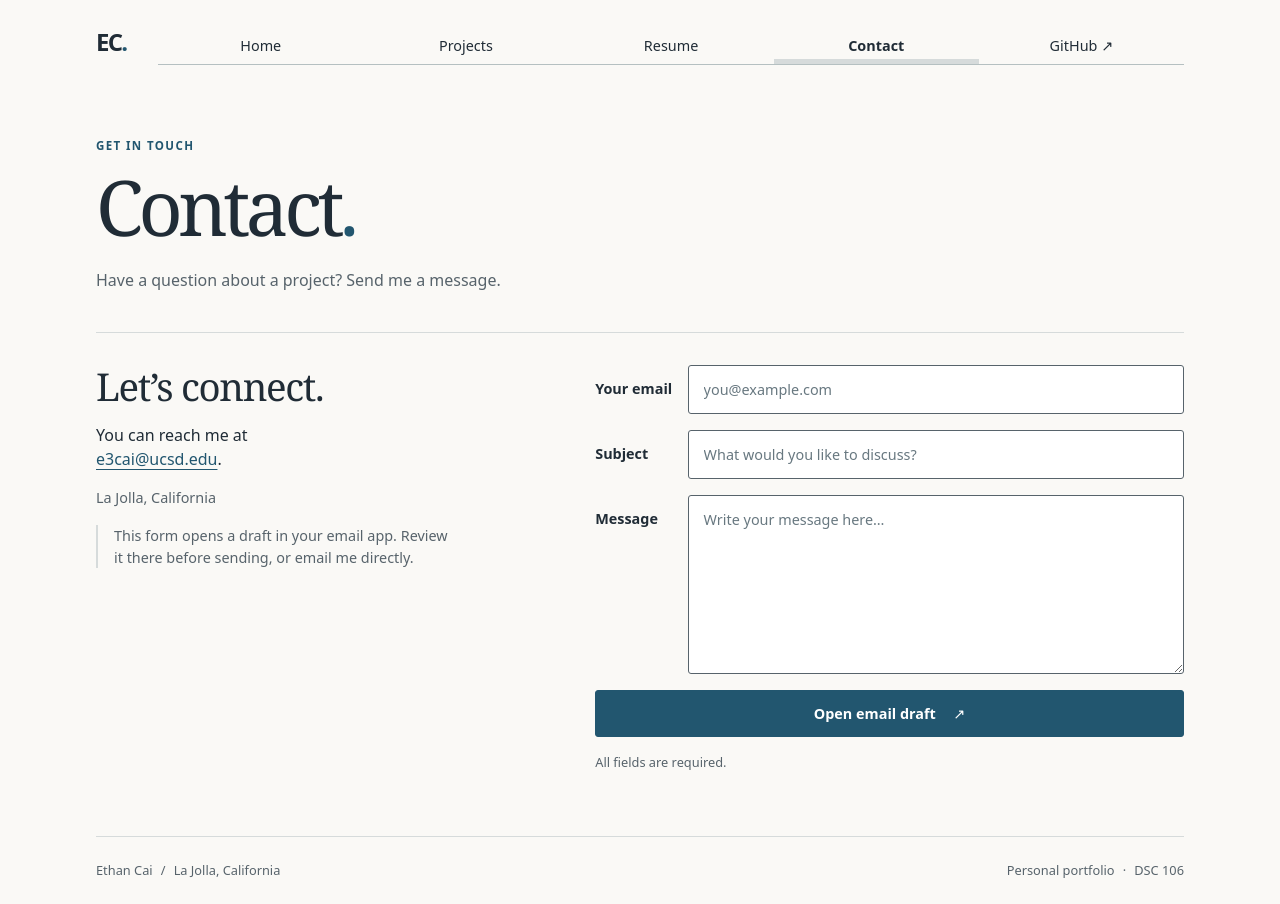
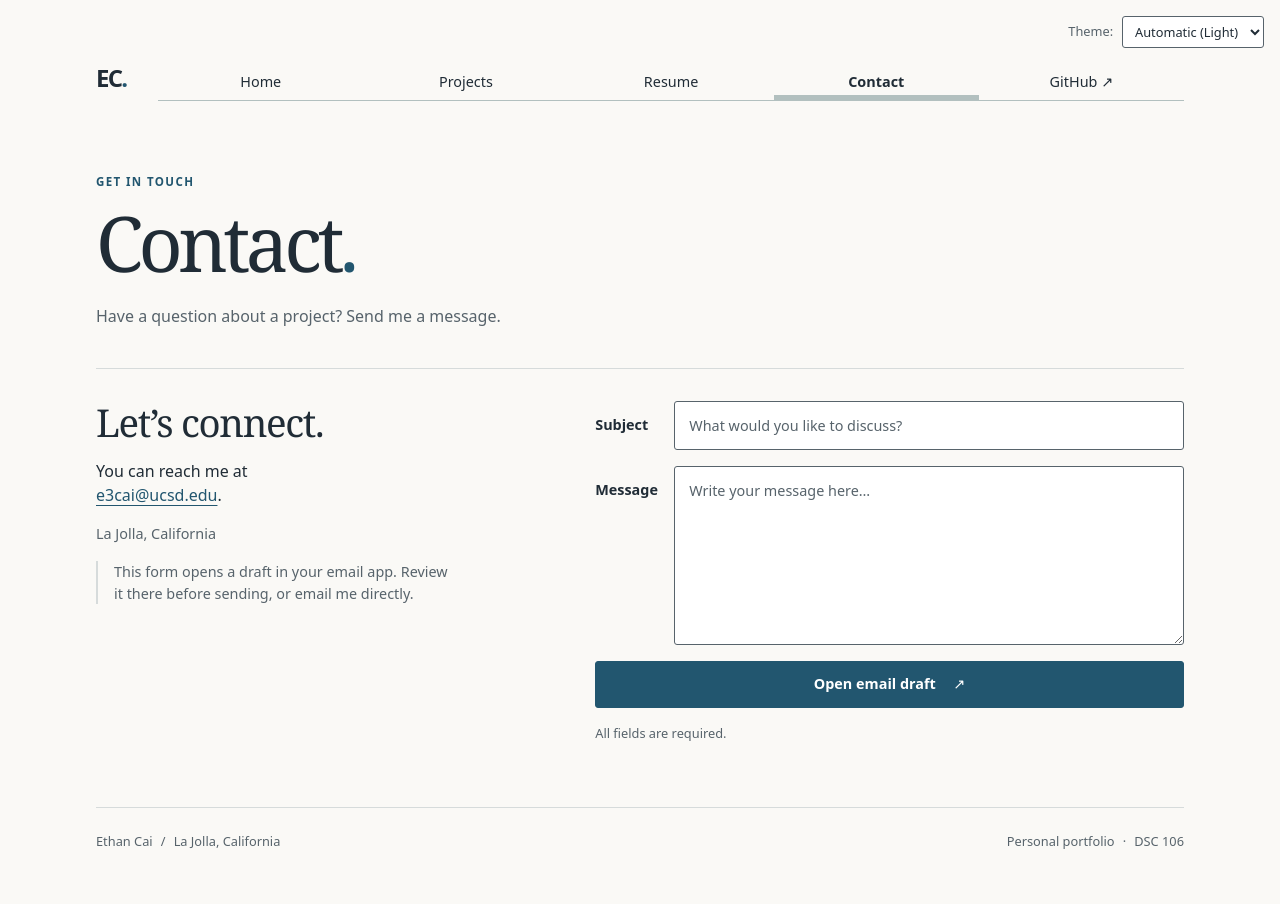
Before and after one commit to gyjdb/portfolio, a plain HTML site: page contact/index.html in a window 1280 px wide. After the commit the page ends 875 px from the top, so only its background shows below. Drawn offline with Linux system fonts and the light colour scheme.

Commit message:
Lab 3: add JavaScript navigation, dark mode switch, and contact form
- Add global.js to every page as a module
- Generate the nav from a pages list with BASE_PATH, highlight the current page, open external links in a new tab
- Add a Light/Dark/Automatic theme switch saved in localStorage, with theme-aware colors and project illustrations
- Build the contact form's mailto URL with encodeURIComponent

```diff
--- a/contact/index.html
+++ b/contact/index.html
@@ -6,18 +6,12 @@
   <meta name="description" content="Contact Ethan Cai by email about research, projects, or collaboration.">
   <title>Contact | Ethan Cai</title>
   <link rel="stylesheet" href="../style.css">
+  <script type="module" src="../global.js"></script>
 </head>
 <body>
   <a class="skip-link" href="#main">Skip to main content</a>
   <header class="site-header">
     <a class="wordmark" href="../index.html" aria-label="EC: Ethan Cai, home">EC<span aria-hidden="true">.</span></a>
-    <nav aria-label="Main">
-        <a href="../index.html">Home</a>
-        <a href="../projects/index.html">Projects</a>
-        <a href="../resume/index.html">Resume</a>
-        <a href="index.html" class="current" aria-current="page">Contact</a>
-        <a href="https://github.com/gyjdb" target="_blank" rel="noopener noreferrer">GitHub <span aria-hidden="true">↗</span><span class="visually-hidden"> (opens in a new tab)</span></a>
-    </nav>
   </header>
   <main id="main">
 <header class="page-intro">
@@ -32,12 +26,7 @@
     <p class="meta">La Jolla, California</p>
     <p class="form-note" id="mail-note">This form opens a draft in your email app. Review it there before sending, or email me directly.</p>
   </section>
-  <form action="mailto:e3cai@ucsd.edu" method="POST" enctype="text/plain" aria-label="Email Ethan" aria-describedby="mail-note">
-    <label for="email">
-      <span class="label-text">Your email</span>
-      <input type="email" id="email" name="email" autocomplete="email"
-             placeholder="you@example.com" required>
-    </label>
+  <form action="mailto:e3cai@ucsd.edu" method="GET" aria-label="Email Ethan" aria-describedby="mail-note">
     <label for="subject">
       <span class="label-text">Subject</span>
       <input type="text" id="subject" name="subject"
--- /dev/null
+++ b/global.js
@@ -0,0 +1,125 @@
+console.log('IT’S ALIVE!');
+
+function $$(selector, context = document) {
+  return Array.from(context.querySelectorAll(selector));
+}
+
+// Step 3: automatic navigation menu.
+const pages = [
+  { url: '', title: 'Home' },
+  { url: 'projects/', title: 'Projects' },
+  { url: 'resume/', title: 'Resume' },
+  { url: 'contact/', title: 'Contact' },
+  { url: 'https://github.com/gyjdb', title: 'GitHub' },
+];
+
+// Same result as the lab's hostname check ('/' locally, '/portfolio/' on GitHub Pages),
+// read from where global.js is served, so it also works when a dev server's root is a parent folder.
+const BASE_PATH = new URL('./', import.meta.url).pathname;
+
+// Directory URLs and explicit index.html URLs represent the same page.
+function normalizePath(pathname) {
+  return pathname.replace(/\/index\.html$/, '/').replace(/\/$/, '');
+}
+
+const nav = document.createElement('nav');
+nav.setAttribute('aria-label', 'Main');
+
+for (const p of pages) {
+  let url = p.url;
+  url = !url.startsWith('http') ? BASE_PATH + url : url;
+
+  const a = document.createElement('a');
+  a.href = url;
+  a.textContent = p.title;
+
+  const isCurrent = a.host === location.host && normalizePath(a.pathname) === normalizePath(location.pathname);
+  a.classList.toggle('current', isCurrent);
+  if (isCurrent) {
+    a.setAttribute('aria-current', 'page');
+  }
+
+  if (a.host !== location.host) {
+    a.target = '_blank';
+    a.rel = 'noopener noreferrer';
+    a.insertAdjacentHTML('beforeend', ' <span aria-hidden="true">↗</span><span class="visually-hidden"> (opens in a new tab)</span>');
+  }
+
+  nav.append(a);
+}
+
+// Lab 2's header lays out the wordmark and nav side by side, so the nav goes there;
+// a page without that header falls back to the lab's document.body.prepend(nav).
+const header = document.querySelector('.site-header');
+if (header) {
+  header.append(nav);
+} else {
+  document.body.prepend(nav);
+}
+
+// Step 4: dark mode switch. Automatic follows the operating system.
+const colorSchemeHTML = `
+  <label class="color-scheme">
+    Theme:
+    <select name="color-scheme">
+      <option value="light dark">Automatic</option>
+      <option value="light">Light</option>
+      <option value="dark">Dark</option>
+    </select>
+  </label>
+`;
+
+// Placed right after the skip link so keyboard users still reach "Skip to main content" first.
+const skipLink = document.querySelector('.skip-link');
+if (skipLink) {
+  skipLink.insertAdjacentHTML('afterend', colorSchemeHTML);
+} else {
+  document.body.insertAdjacentHTML('afterbegin', colorSchemeHTML);
+}
+
+const select = document.querySelector('.color-scheme select');
+const colorSchemes = $$('option', select).map(option => option.value);
+
+// Show which scheme "Automatic" currently resolves to, and keep it updated if the OS setting changes.
+const osDarkMode = matchMedia('(prefers-color-scheme: dark)');
+const automaticOption = select.querySelector('option[value="light dark"]');
+function updateAutomaticLabel() {
+  automaticOption.textContent = `Automatic (${osDarkMode.matches ? 'Dark' : 'Light'})`;
+}
+updateAutomaticLabel();
+osDarkMode.addEventListener('change', updateAutomaticLabel);
+
+function setColorScheme(colorScheme) {
+  document.documentElement.style.setProperty('color-scheme', colorScheme);
+  select.value = colorScheme;
+}
+
+try {
+  if ('colorScheme' in localStorage && colorSchemes.includes(localStorage.colorScheme)) {
+    setColorScheme(localStorage.colorScheme);
+  }
+} catch {
+  // Theme switching still works when the browser blocks local storage.
+}
+
+select.addEventListener('input', event => {
+  console.log('color scheme changed to', event.target.value);
+  setColorScheme(event.target.value);
+  try {
+    localStorage.colorScheme = event.target.value;
+  } catch {
+    // A blocked storage setting should not interrupt the rest of the page.
+  }
+});
+
+// Step 5 (optional): preserve spaces and special characters in email drafts.
+const form = document.querySelector('form[action^="mailto:"]');
+form?.addEventListener('submit', event => {
+  event.preventDefault();
+  const data = new FormData(form);
+  const parameters = [];
+  for (const [name, value] of data) {
+    parameters.push(`${name}=${encodeURIComponent(value)}`);
+  }
+  location.href = `${form.action}?${parameters.join('&')}`;
+});
--- a/style.css
+++ b/style.css
@@ -1,18 +1,22 @@
 :root {
-  --paper: #faf9f6;
-  --ink: #202c36;
-  --muted: #57636b;
-  --color-accent: #22566f;
+  color-scheme: light dark;
+  --paper: light-dark(#faf9f6, #141e26);
+  --ink: light-dark(#202c36, #edf2f4);
+  --muted: light-dark(#57636b, #afbdc7);
+  --color-accent: light-dark(#22566f, #8fcde8);
   --accent: var(--color-accent);
   accent-color: var(--color-accent);
-  --rule: #d6dbdb;
-  --soft: #edf1ef;
+  --rule: light-dark(#d6dbdb, #3b4b56);
+  --soft: light-dark(#edf1ef, #20303b);
+  --field: light-dark(#ffffff, #1b2832);
+  --button-text: light-dark(#ffffff, #141e26);
+  --button-hover: light-dark(#173e52, #b2e0f2);
 }
 
 * { box-sizing: border-box; }
 
 /* Declared before the component rules so .button and form styles can still set size and weight. */
-input, textarea, button { font: inherit; }
+input, textarea, button, select { font: inherit; }
 
 body {
   font: 100%/1.5 system-ui;
@@ -44,7 +48,7 @@ ul { padding-left: 1.3rem; margin: 1rem 0 0; }
 li + li { margin-top: .65rem; }
 a { color: var(--accent); text-underline-offset: .22em; }
 a:hover { text-decoration-thickness: 2px; }
-a, button, input, textarea { -webkit-tap-highlight-color: transparent; }
+a, button, input, textarea, select { -webkit-tap-highlight-color: transparent; }
 :focus-visible { outline: 3px solid var(--accent); outline-offset: 4px; }
 
 img { display: block; max-width: 100%; height: auto; }
@@ -54,17 +58,19 @@ img { display: block; max-width: 100%; height: auto; }
 .tools { font-weight: 550; }
 .text-link { font-size: .9rem; font-weight: 600; }
 
-.skip-link { position: absolute; top: .7rem; left: 1rem; padding: .75rem; background: white; transform: translateY(-180%); z-index: 5; }
+.skip-link { position: absolute; top: .7rem; left: 1rem; padding: .75rem; background: var(--paper); transform: translateY(-180%); z-index: 5; }
 .skip-link:focus { transform: translateY(0); }
 .visually-hidden { position: absolute; width: 1px; height: 1px; margin: -1px; padding: 0; overflow: hidden; clip-path: inset(50%); white-space: nowrap; border: 0; }
 
-.site-header { display: flex; align-items: baseline; gap: 2rem; padding-top: 1.5rem; }
+.color-scheme { position: absolute; top: 1rem; right: 1rem; display: flex; align-items: center; gap: .55rem; color: var(--muted); font-size: .8rem; }
+.color-scheme select { min-height: 2rem; padding: .3rem .5rem; border: 1px solid var(--muted); border-radius: 3px; color: var(--ink); background: var(--field); cursor: pointer; }
+.site-header { display: flex; align-items: baseline; gap: 2rem; padding-top: 3.75rem; }
 .wordmark { font-size: 1.5rem; letter-spacing: -.075em; font-weight: 750; text-decoration: none; color: var(--ink); }
 .wordmark span { color: var(--accent); }
-.site-header nav { display: flex; flex: 1; min-width: 0; margin-bottom: 1.5rem; border-bottom: 1px solid oklch(80% 3% 200); }
+.site-header nav { --border-color: oklch(50% 10% 200 / 40%); display: flex; flex: 1; min-width: 0; margin-bottom: 1.5rem; border-bottom: 1px solid var(--border-color); }
 .site-header nav a { flex: 1; min-width: 0; padding: .5em; color: inherit; text-align: center; text-decoration: none; font-size: .9rem; }
-.site-header nav a.current { border-bottom: .4em solid var(--rule); padding-bottom: .1em; font-weight: 650; }
-.site-header nav a:hover { border-bottom: .4em solid var(--color-accent); padding-bottom: .1em; background: var(--soft); }
+.site-header nav a.current { border-bottom: .4em solid var(--border-color); padding-bottom: .1em; font-weight: 650; }
+.site-header nav a:hover { border-bottom: .4em solid var(--color-accent); padding-bottom: .1em; background: color-mix(in oklch, var(--color-accent) 12%, var(--paper)); }
 .site-footer { margin-top: 4rem; padding: 1.5rem 0; border-top: 1px solid var(--rule); display: flex; flex-wrap: wrap; justify-content: space-between; gap: .5rem 1.5rem; color: var(--muted); font-size: .8rem; }
 .site-footer p { margin: 0; }
 .site-footer span { margin: 0 .3rem; }
@@ -79,8 +85,8 @@ img { display: block; max-width: 100%; height: auto; }
 figcaption { margin-top: .65rem; color: var(--muted); font-size: .8rem; }
 figcaption span { margin: 0 .3rem; }
 .actions { display: flex; flex-wrap: wrap; align-items: center; gap: 1rem 1.4rem; margin-top: 1.7rem; }
-.button, button { display: inline-flex; align-items: center; justify-content: center; gap: 1.1rem; min-height: 2.8rem; padding: .72rem 1.15rem; border: 1px solid var(--accent); border-radius: 3px; color: white; background: var(--accent); text-decoration: none; font-size: .9rem; font-weight: 550; cursor: pointer; }
-.button:hover, button:hover { background: #173e52; border-color: #173e52; }
+.button, button { display: inline-flex; align-items: center; justify-content: center; gap: 1.1rem; min-height: 2.8rem; padding: .72rem 1.15rem; border: 1px solid var(--accent); border-radius: 3px; color: var(--button-text); background: var(--accent); text-decoration: none; font-size: .9rem; font-weight: 550; cursor: pointer; }
+.button:hover, button:hover { background: var(--button-hover); border-color: var(--button-hover); }
 .home-work { border-top: 1px solid var(--rule); padding-top: 2.3rem; }
 .section-heading { display: flex; align-items: end; justify-content: space-between; gap: 1rem; margin-bottom: 1.8rem; }
 .section-heading h2 { margin-top: .45rem; }
@@ -136,8 +142,8 @@ form { flex: 1.15; min-width: 0; display: grid; grid-template-columns: auto minm
 form label { display: grid; grid-template-columns: subgrid; grid-column: 1 / -1; align-items: start; font-weight: 600; font-size: .9rem; }
 .label-text { padding-top: .8rem; }
 form > button, form > .meta { grid-column: 1 / -1; }
-input, textarea { min-width: 0; padding: .8rem .9rem; margin: 0; border: 1px solid var(--muted); border-radius: 3px; font-weight: 400; color: var(--ink); background: white; }
-input::placeholder, textarea::placeholder { color: #687880; opacity: 1; }
+input, textarea { min-width: 0; padding: .8rem .9rem; margin: 0; border: 1px solid var(--muted); border-radius: 3px; font-weight: 400; color: var(--ink); background: var(--field); }
+input::placeholder, textarea::placeholder { color: var(--muted); opacity: 1; }
 textarea { resize: vertical; min-height: 10rem; }
 form > .meta { margin: 0; font-size: .8rem; }
 
@@ -187,9 +193,9 @@ form > .meta { margin: 0; font-size: .8rem; }
 }
 
 @media print {
-  html { font-size: 10pt; }
+  html { font-size: 10pt; color-scheme: light !important; }
   body { color: black; background: white; max-width: none; padding: 0; }
-  .site-header, .site-footer, .skip-link { display: none; }
+  .site-header, .site-footer, .skip-link, .color-scheme { display: none; }
   a { color: inherit; text-decoration: none; }
   .resume-intro a[href^="http"]::after { content: " (" attr(href) ")"; }
   .page-intro { padding: 0 0 1rem; }
```
Also changed, not shown: index.html (+1 -7 lines), projects/index.html (+1 -7 lines), resume/index.html (+1 -7 lines), README.md, images/blockchain-system.svg, images/computer-vision.svg, images/crypto-research.svg, images/ner-tagging.svg, images/prediction-models.svg, images/upcoming-project.svg.
